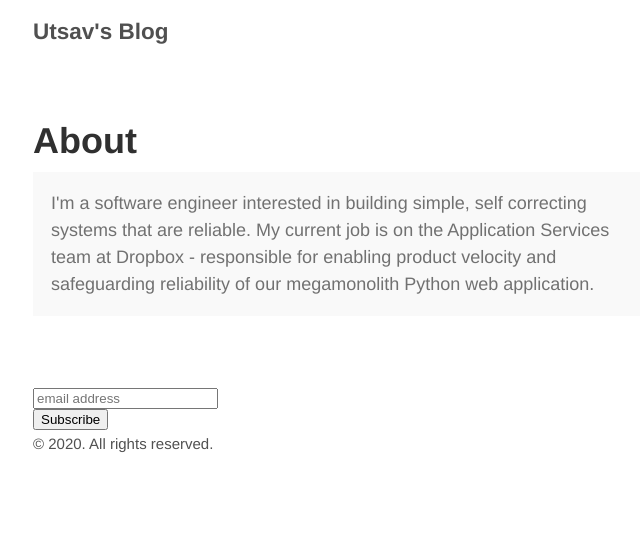
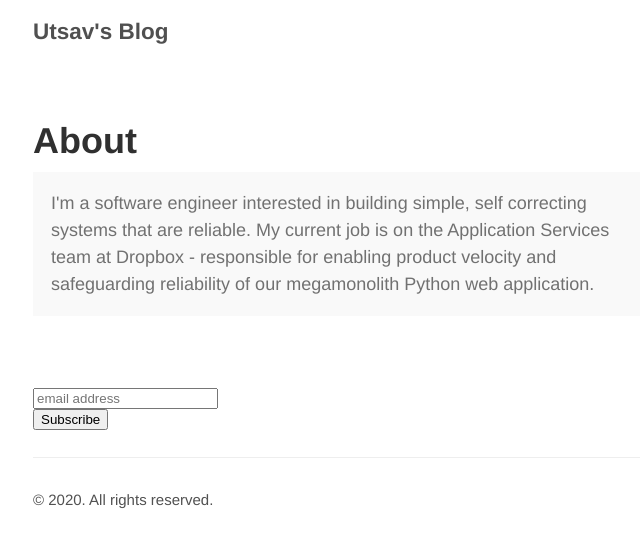
Before and after one commit to Utsav2/utsav2.github.io, a Jekyll site: the page built from about.md, in a window 1280 px wide. Shown: the top 547 px of the page, without its empty margins (292-932 px from the left). Built offline with Jekyll 4.4.1, drawn with Linux system fonts in a browser that asks for light colours; comment, search, counter and statistics services are not loaded.

Commit message:
Update default.html

```diff
--- a/_layouts/default.html
+++ b/_layouts/default.html
@@ -41,7 +41,7 @@
               </div>
           </form>
           </div>
-           <p/>
+           <hr/>
         <small>
           &copy; <time datetime="{{ site.time | date_to_xmlschema }}">{{ site.time | date: '%Y' }}</time>. All rights reserved.
         </small>
```
